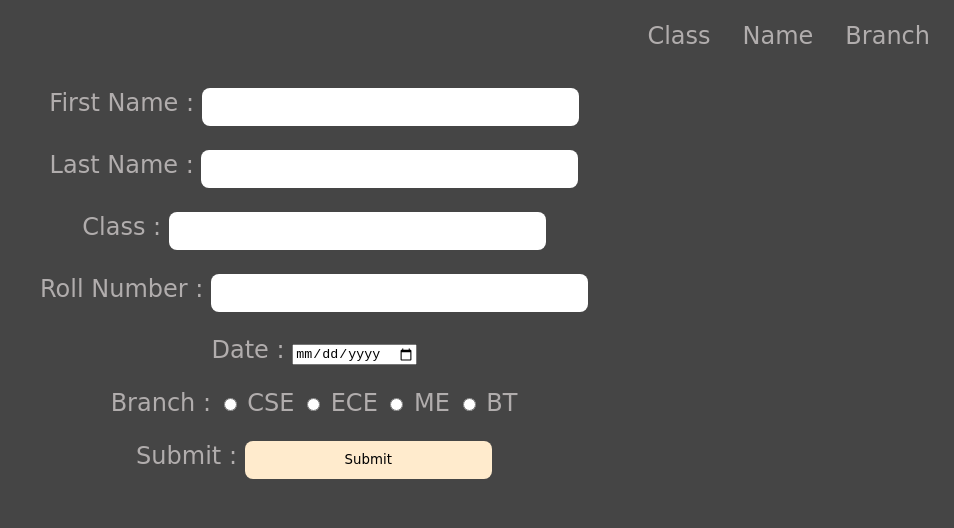
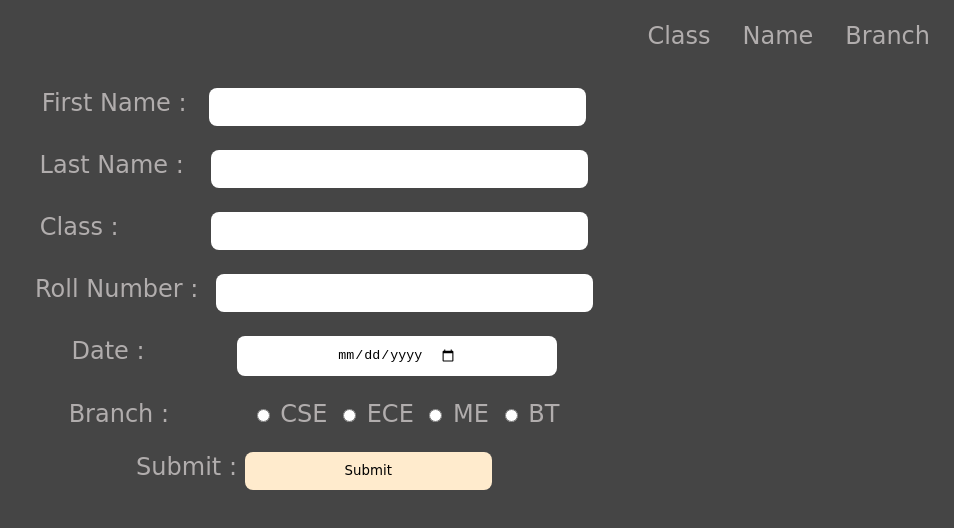
Before and after one commit to rohansaini886/apna-form-frontend, a plain HTML site: page index.html in a window 1280 px wide. Shown: the whole page, without its empty margins (326-1280 px from the left). Drawn offline with Linux system fonts and the light colour scheme.

Commit message:
Update style.css

```diff
--- a/style.css
+++ b/style.css
@@ -28,7 +28,17 @@ li a {
     padding: 14px 16px;
     text-decoration: none;
 }
+
 input[type = text] {
+    margin-left: 10px;
+    border: 2px;
+    border-radius: 8px;
+    padding: 10px 100px;
+    line-height: 18px;
+}
+
+input[type = date] {
+    margin-left: 10px;
     border: 2px;
     border-radius: 8px;
     padding: 10px 100px;
@@ -43,3 +53,19 @@ input[type = submit]{
     padding: 10px 100px;
     line-height: 18px;
 }
+
+mrg{
+    margin-left: 75px;
+}
+
+mrg1{
+    margin-left: 5px;
+}
+
+mrg2{
+    margin-left: 3px;
+}
+
+mrge{
+    margin-left: 10px;
+}
```
